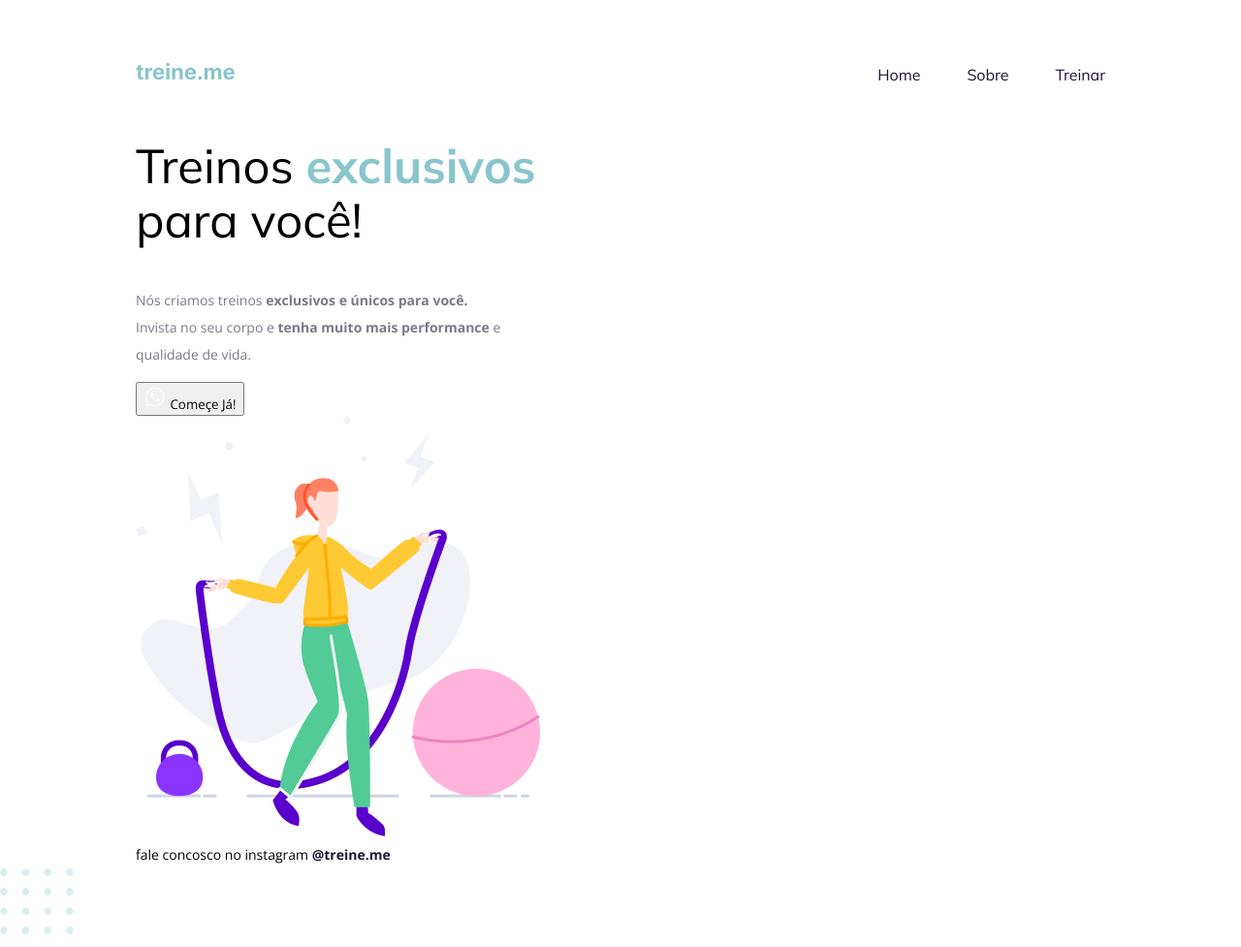
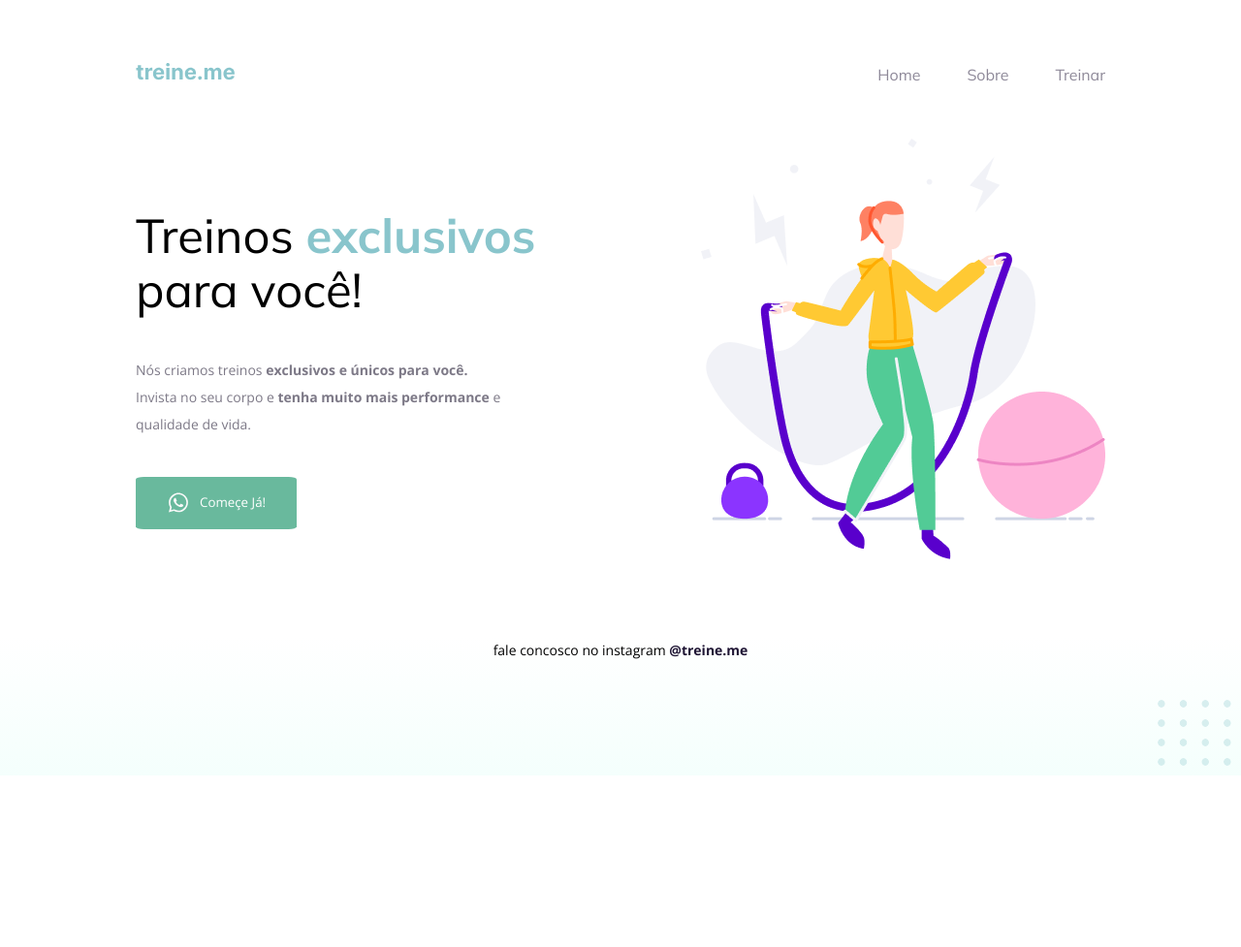
Before and after one commit to TTVTheAgregado/Projeto-02, a plain HTML site: page index.html in a window 1280 px wide. Shown: the whole page at 97% size. After the commit the page ends 800 px from the top, so only its background shows below. Drawn offline with nearby package versions, Linux system fonts and the light colour scheme.

Commit message:
Finalizado Projeto treine-me.

```diff
--- a/index.html
+++ b/index.html
@@ -55,7 +55,7 @@
     </div>
 
 
-    <img src="images/balls-decoration.svg" alt="Bolinha decorativas verdes no canto inferior direito">
+    <img id="balls" src="images/balls-decoration.svg" alt="Bolinha decorativas verdes no canto inferior direito">
 
 </body>
 </html>
--- a/style.css
+++ b/style.css
@@ -1,12 +1,19 @@
 body {
     margin: 0;
     font-family: 'Open Sans', sans-serif;
+
+    background: linear-gradient(180deg, rgba(227, 255, 248, 0.00) 82.08%, rgba(227, 255, 248, 0.38) 100%);
+
+    min-height: 100vh;
+
+
 }
 
 
 .page {
-  margin: 65px auto 0;
   width: 1000px;
+  margin: 0 auto;
+  padding-top: 65px;
 }
 
 nav {
@@ -31,13 +38,25 @@ ul {
   color: #1F1534;
 }
 
+ul li a {
+  opacity: 0.5;
+}
+
+
 ul li a:hover{
     font-weight: bold;
+    opacity: 1;
 }
 
 
 h1 {
   font-family: 'Mulish', sans-serif;
+}
+
+main {
+  display: flex;
+  align-items: center;
+  justify-content: space-between;
 }
 
 h1 {
@@ -53,21 +72,48 @@ h1 span {
   font-weight: bold;
 }
 
-p {
+section p {
   font-size: 14px;
   line-height: 28px;
   color: #7D7987;
+  margin:  40px 0px;
 }
 
 button {
+  color: white;
   font-family: 'Open Sans', sans-serif;
+
+  background: #69B99D;
+  border: none;
+  padding: 14px 32px 15px 32px;
+
+  display: flex;
+  align-items: center;
+  justify-content: center;
+  border-radius: 5%;
+  gap: 10px;
+
+  cursor: pointer;
+}
+
+button:hover{
+  background: #3c7e67;
 }
 
 footer {
   line-height: 28px;
   font-size: 14px;
+  text-align: center;
+
+  margin-top: 80px;
 }
 
 footer a {
   font-weight: bold
 }
+
+#balls {
+  position: fixed;
+  bottom: 0;
+  right: 0;
+}
```
